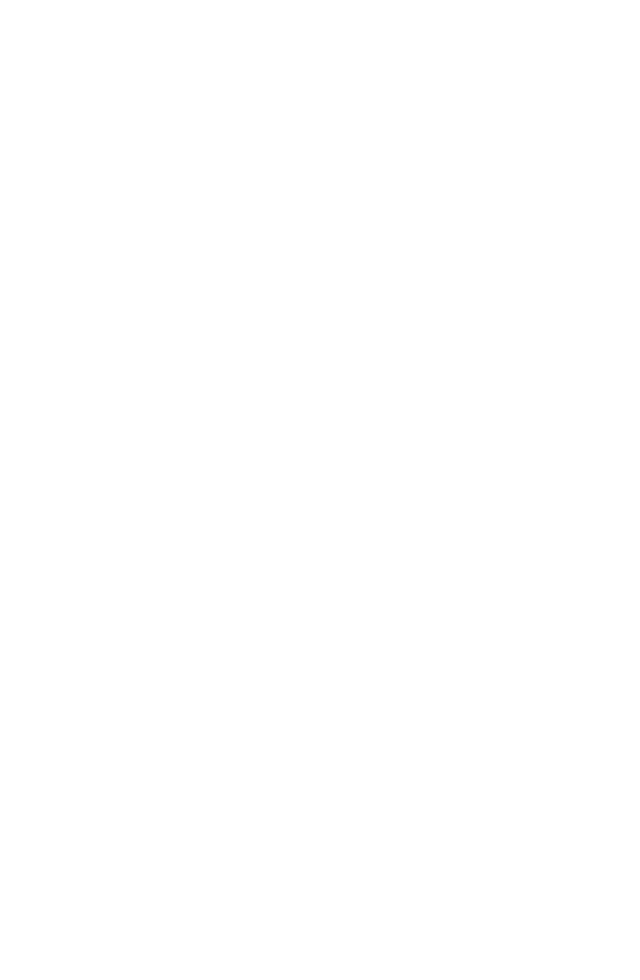
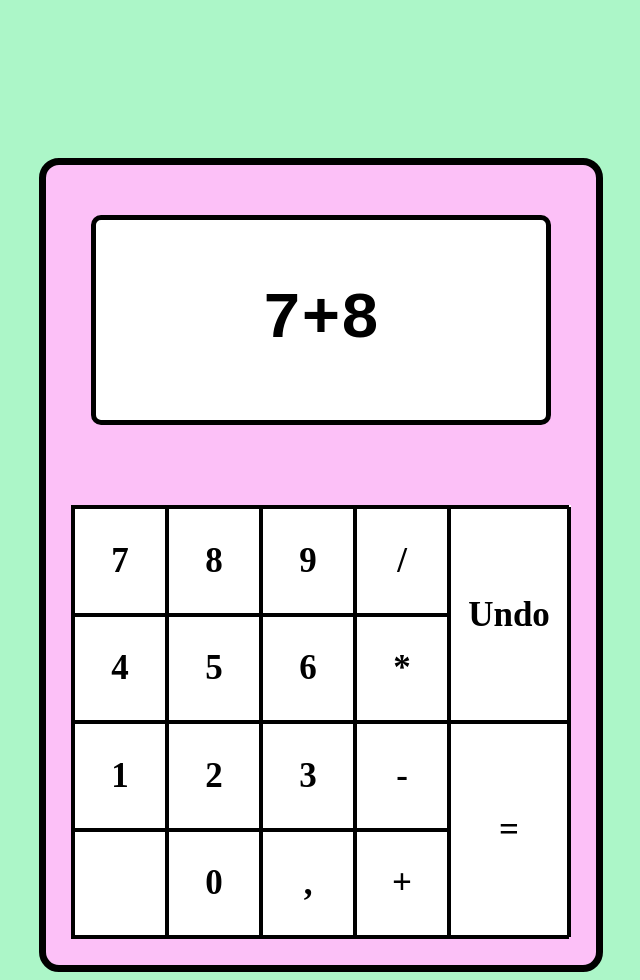
Before and after one commit to LucaDeeken/calculator, a plain HTML site: page index.html in a window 1280 px wide. Shown: the whole page, without its empty margins (319-959 px from the left). Before the commit the page ends 800 px from the top, so only its background shows below. Drawn offline with Linux system fonts and the light colour scheme.

Commit message:
add style

```diff
--- a/index.html
+++ b/index.html
@@ -7,7 +7,36 @@
 </head>
 <body>
 
+    <div class="outerLayout">
+        <div id="outerDisplay">7+8</div>
+        <div id="numpad">
+            <div id="numbersAndOperators">
+                <div id="button">7</div>
+                <div id="button">8</div>
+                <div id="button">9</div>
+                <div id="button">/</div>
+                <div id="button">4</div>
+                <div id="button">5</div>
+                <div id="button">6</div>
+                <div id="button">*</div>
+                <div id="button">1</div>
+                <div id="button">2</div>
+                <div id="button">3</div>
+                <div id="button">-</div>
+                <div id="button"></div>
+                <div id="button">0</div>
+                <div id="button">,</div>
+                <div id="button">+</div>
+            </div>
+            <div id="undoAndResult">
+                <div id="buttonRight">Undo</div>
+                <div id="buttonRight2">=</div>
 
+            </div>
+        </div>
+
+
+    </div>
 
 
 
--- a/script.js
+++ b/script.js
@@ -32,3 +32,9 @@ function divide (a, b) {
 const numberOne = "";
 const numberTwo = "";
 const operator = "";
+
+//operate function
+
+function operate (num, oper, num) {
+
+};
--- a/style.css
+++ b/style.css
@@ -0,0 +1,98 @@
+body {
+    display: flex;
+    background-color: rgb(172, 246, 200);
+    justify-content: center;
+}
+
+.outerLayout {
+    display: flex;
+    flex-direction: column;
+    align-items: center;
+    height: 800px;
+    width: 550px;
+    background-color: rgb(252, 192, 247);
+    margin-top: 150px;
+    border: 7px solid black;
+
+    border-radius: 20px;
+
+}
+
+#outerDisplay {
+    display: flex;
+    background-color: rgb(255, 255, 255);
+    min-height: 200px;
+    width: 450px;
+    margin-top: 50px;
+    margin-bottom: 80px;
+    border: 5px solid black;
+    border-radius: 10px;
+    justify-content: center;
+    align-items: center;
+    font-size: 65px;
+    font-weight: bold;
+    background-color: rgb(255, 255, 255);
+    font-family:monospace;
+}
+
+#numpad {
+    display: flex;
+    background-color:rgb(255, 255, 255);
+    height: 430px;
+    width: 500px;
+    margin-bottom: 12.5px;
+}
+
+#numbersAndOperators {
+    display: flex;
+    flex-wrap: wrap;
+    height: 430px;
+    width: 376px;
+    background-color:rgb(255, 255, 255);
+    border: 2px solid black;
+}
+
+#button {
+    display: flex;
+    border: 2px solid black;
+    width: 90px;
+    height: 103,5px;
+    justify-content: center;
+    align-items: center;
+    font-size: 35px;
+    font-weight: bold;
+}
+
+#undoAndResult {
+width: 116px;
+height: 430px;
+border: 2px solid black;
+border-left: 0px solid black;
+}
+
+#buttonRight {
+    display: flex;
+    height: 211px;
+    width: 116px;
+    border: 2px solid black;
+    border-left: 0px solid black;
+    border-right: 4px solid black;
+    justify-content: center;
+    align-items: center;
+    font-size: 35px;
+    font-weight: bold;
+}
+
+#buttonRight2 {
+    display: flex;
+    height: 211px;
+    width: 116px;
+    border: 2px solid black;
+    border-left: 0px solid black;
+    border-right: 4px solid black;
+    justify-content: center;
+    align-items: center;
+    font-size: 35px;
+    font-weight: bold;
+
+}
```
